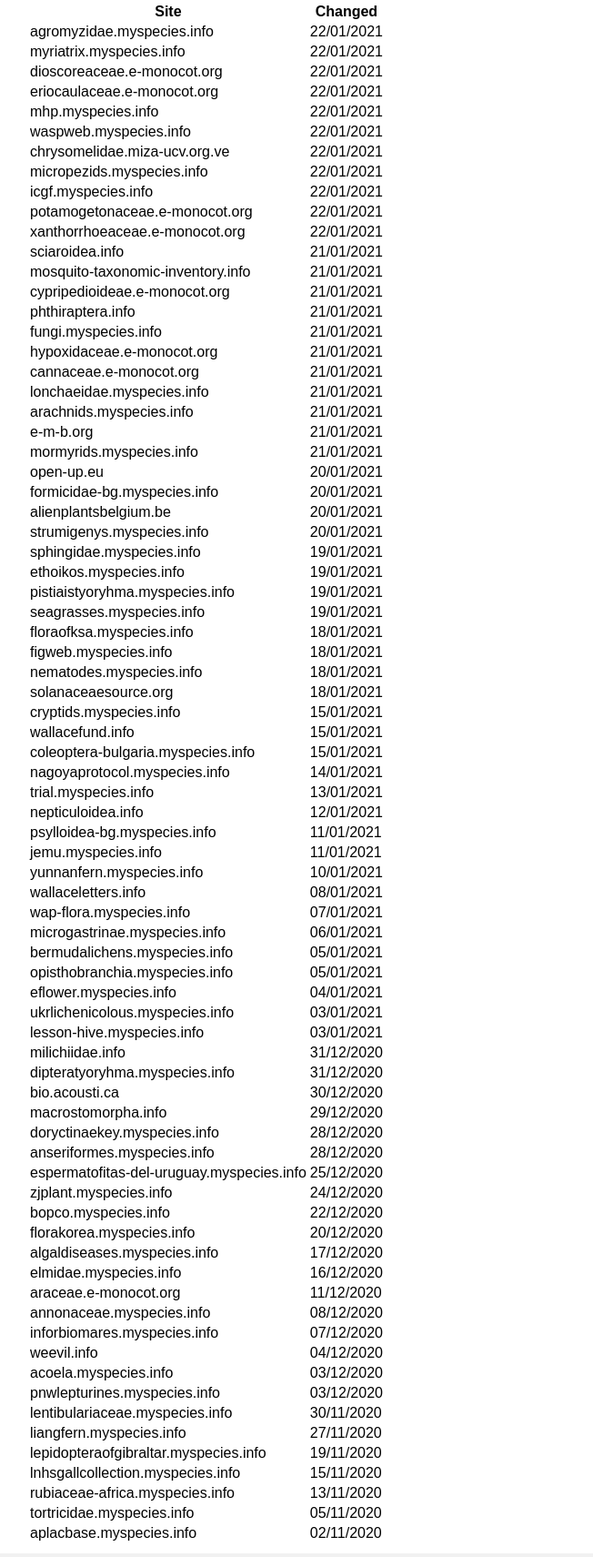
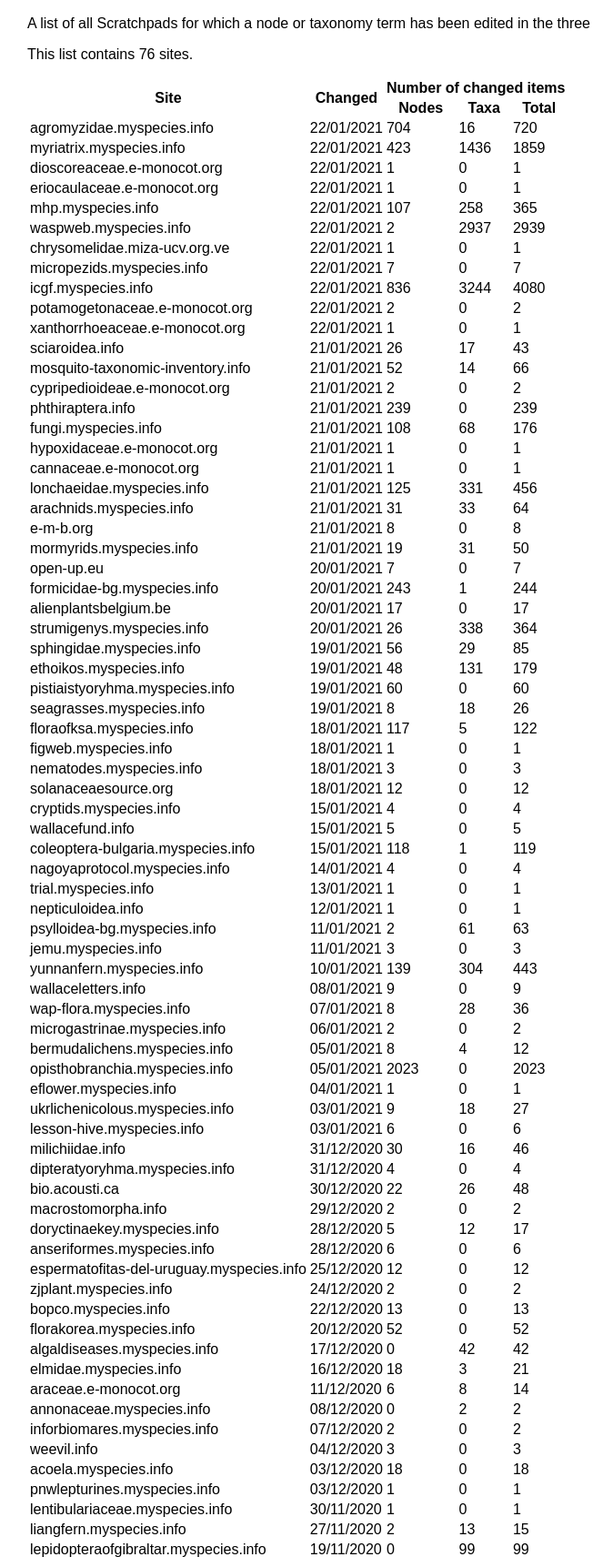
Before and after one commit to NaturalHistoryMuseum/scratchpads-usage, a website: page docs/recently-edited.html in a window 1280 px wide. Shown: the part 209-1920 px from the top of the page at 91% size, without its empty margins (20-672 px from the left). Drawn offline with Linux system fonts and the light colour scheme.

Commit message:
Add totals to recently edited sites list

```diff
--- a/docs/recently-edited.html
+++ b/docs/recently-edited.html
@@ -102,87 +102,90 @@ nav a {
 	</header>
 	<main class="content">
 
+<p>A list of all Scratchpads for which a node or taxonomy term has been edited in the three months up to 22&#x2F;01&#x2F;2021.</p>
+<p>This list contains 76 sites.</p>
 <table>
 	<thead>
-		<tr><th>Site</th><th>Changed</th></tr>
+		<tr><th rowspan=2>Site</th><th rowspan=2>Changed</th>	<th colspan=3>Number of changed items</th></tr>
+		<tr>	<th>Nodes</th><th>Taxa</th><th>Total</th></tr>
 	</thead>
 	<tbody>
-		<tr><td>agromyzidae.myspecies.info</td><td>22&#x2F;01&#x2F;2021</td></tr>
-		<tr><td>myriatrix.myspecies.info</td><td>22&#x2F;01&#x2F;2021</td></tr>
-		<tr><td>dioscoreaceae.e-monocot.org</td><td>22&#x2F;01&#x2F;2021</td></tr>
-		<tr><td>eriocaulaceae.e-monocot.org</td><td>22&#x2F;01&#x2F;2021</td></tr>
-		<tr><td>mhp.myspecies.info</td><td>22&#x2F;01&#x2F;2021</td></tr>
-		<tr><td>waspweb.myspecies.info</td><td>22&#x2F;01&#x2F;2021</td></tr>
-		<tr><td>chrysomelidae.miza-ucv.org.ve</td><td>22&#x2F;01&#x2F;2021</td></tr>
-		<tr><td>micropezids.myspecies.info</td><td>22&#x2F;01&#x2F;2021</td></tr>
-		<tr><td>icgf.myspecies.info</td><td>22&#x2F;01&#x2F;2021</td></tr>
-		<tr><td>potamogetonaceae.e-monocot.org</td><td>22&#x2F;01&#x2F;2021</td></tr>
-		<tr><td>xanthorrhoeaceae.e-monocot.org</td><td>22&#x2F;01&#x2F;2021</td></tr>
-		<tr><td>sciaroidea.info</td><td>21&#x2F;01&#x2F;2021</td></tr>
-		<tr><td>mosquito-taxonomic-inventory.info</td><td>21&#x2F;01&#x2F;2021</td></tr>
-		<tr><td>cypripedioideae.e-monocot.org</td><td>21&#x2F;01&#x2F;2021</td></tr>
-		<tr><td>phthiraptera.info</td><td>21&#x2F;01&#x2F;2021</td></tr>
-		<tr><td>fungi.myspecies.info</td><td>21&#x2F;01&#x2F;2021</td></tr>
-		<tr><td>hypoxidaceae.e-monocot.org</td><td>21&#x2F;01&#x2F;2021</td></tr>
-		<tr><td>cannaceae.e-monocot.org</td><td>21&#x2F;01&#x2F;2021</td></tr>
-		<tr><td>lonchaeidae.myspecies.info</td><td>21&#x2F;01&#x2F;2021</td></tr>
-		<tr><td>arachnids.myspecies.info</td><td>21&#x2F;01&#x2F;2021</td></tr>
-		<tr><td>e-m-b.org</td><td>21&#x2F;01&#x2F;2021</td></tr>
-		<tr><td>mormyrids.myspecies.info</td><td>21&#x2F;01&#x2F;2021</td></tr>
-		<tr><td>open-up.eu</td><td>20&#x2F;01&#x2F;2021</td></tr>
-		<tr><td>formicidae-bg.myspecies.info</td><td>20&#x2F;01&#x2F;2021</td></tr>
-		<tr><td>alienplantsbelgium.be</td><td>20&#x2F;01&#x2F;2021</td></tr>
-		<tr><td>strumigenys.myspecies.info</td><td>20&#x2F;01&#x2F;2021</td></tr>
-		<tr><td>sphingidae.myspecies.info</td><td>19&#x2F;01&#x2F;2021</td></tr>
-		<tr><td>ethoikos.myspecies.info</td><td>19&#x2F;01&#x2F;2021</td></tr>
-		<tr><td>pistiaistyoryhma.myspecies.info</td><td>19&#x2F;01&#x2F;2021</td></tr>
-		<tr><td>seagrasses.myspecies.info</td><td>19&#x2F;01&#x2F;2021</td></tr>
-		<tr><td>floraofksa.myspecies.info</td><td>18&#x2F;01&#x2F;2021</td></tr>
-		<tr><td>figweb.myspecies.info</td><td>18&#x2F;01&#x2F;2021</td></tr>
-		<tr><td>nematodes.myspecies.info</td><td>18&#x2F;01&#x2F;2021</td></tr>
-		<tr><td>solanaceaesource.org</td><td>18&#x2F;01&#x2F;2021</td></tr>
-		<tr><td>cryptids.myspecies.info</td><td>15&#x2F;01&#x2F;2021</td></tr>
-		<tr><td>wallacefund.info</td><td>15&#x2F;01&#x2F;2021</td></tr>
-		<tr><td>coleoptera-bulgaria.myspecies.info</td><td>15&#x2F;01&#x2F;2021</td></tr>
-		<tr><td>nagoyaprotocol.myspecies.info</td><td>14&#x2F;01&#x2F;2021</td></tr>
-		<tr><td>trial.myspecies.info</td><td>13&#x2F;01&#x2F;2021</td></tr>
-		<tr><td>nepticuloidea.info</td><td>12&#x2F;01&#x2F;2021</td></tr>
-		<tr><td>psylloidea-bg.myspecies.info</td><td>11&#x2F;01&#x2F;2021</td></tr>
-		<tr><td>jemu.myspecies.info</td><td>11&#x2F;01&#x2F;2021</td></tr>
-		<tr><td>yunnanfern.myspecies.info</td><td>10&#x2F;01&#x2F;2021</td></tr>
-		<tr><td>wallaceletters.info</td><td>08&#x2F;01&#x2F;2021</td></tr>
-		<tr><td>wap-flora.myspecies.info</td><td>07&#x2F;01&#x2F;2021</td></tr>
-		<tr><td>microgastrinae.myspecies.info</td><td>06&#x2F;01&#x2F;2021</td></tr>
-		<tr><td>bermudalichens.myspecies.info</td><td>05&#x2F;01&#x2F;2021</td></tr>
-		<tr><td>opisthobranchia.myspecies.info</td><td>05&#x2F;01&#x2F;2021</td></tr>
-		<tr><td>eflower.myspecies.info</td><td>04&#x2F;01&#x2F;2021</td></tr>
-		<tr><td>ukrlichenicolous.myspecies.info</td><td>03&#x2F;01&#x2F;2021</td></tr>
-		<tr><td>lesson-hive.myspecies.info</td><td>03&#x2F;01&#x2F;2021</td></tr>
-		<tr><td>milichiidae.info</td><td>31&#x2F;12&#x2F;2020</td></tr>
-		<tr><td>dipteratyoryhma.myspecies.info</td><td>31&#x2F;12&#x2F;2020</td></tr>
-		<tr><td>bio.acousti.ca</td><td>30&#x2F;12&#x2F;2020</td></tr>
-		<tr><td>macrostomorpha.info</td><td>29&#x2F;12&#x2F;2020</td></tr>
-		<tr><td>doryctinaekey.myspecies.info</td><td>28&#x2F;12&#x2F;2020</td></tr>
-		<tr><td>anseriformes.myspecies.info</td><td>28&#x2F;12&#x2F;2020</td></tr>
-		<tr><td>espermatofitas-del-uruguay.myspecies.info</td><td>25&#x2F;12&#x2F;2020</td></tr>
-		<tr><td>zjplant.myspecies.info</td><td>24&#x2F;12&#x2F;2020</td></tr>
-		<tr><td>bopco.myspecies.info</td><td>22&#x2F;12&#x2F;2020</td></tr>
-		<tr><td>florakorea.myspecies.info</td><td>20&#x2F;12&#x2F;2020</td></tr>
-		<tr><td>algaldiseases.myspecies.info</td><td>17&#x2F;12&#x2F;2020</td></tr>
-		<tr><td>elmidae.myspecies.info</td><td>16&#x2F;12&#x2F;2020</td></tr>
-		<tr><td>araceae.e-monocot.org</td><td>11&#x2F;12&#x2F;2020</td></tr>
-		<tr><td>annonaceae.myspecies.info</td><td>08&#x2F;12&#x2F;2020</td></tr>
-		<tr><td>inforbiomares.myspecies.info</td><td>07&#x2F;12&#x2F;2020</td></tr>
-		<tr><td>weevil.info</td><td>04&#x2F;12&#x2F;2020</td></tr>
-		<tr><td>acoela.myspecies.info</td><td>03&#x2F;12&#x2F;2020</td></tr>
-		<tr><td>pnwlepturines.myspecies.info</td><td>03&#x2F;12&#x2F;2020</td></tr>
-		<tr><td>lentibulariaceae.myspecies.info</td><td>30&#x2F;11&#x2F;2020</td></tr>
-		<tr><td>liangfern.myspecies.info</td><td>27&#x2F;11&#x2F;2020</td></tr>
-		<tr><td>lepidopteraofgibraltar.myspecies.info</td><td>19&#x2F;11&#x2F;2020</td></tr>
-		<tr><td>lnhsgallcollection.myspecies.info</td><td>15&#x2F;11&#x2F;2020</td></tr>
-		<tr><td>rubiaceae-africa.myspecies.info</td><td>13&#x2F;11&#x2F;2020</td></tr>
-		<tr><td>tortricidae.myspecies.info</td><td>05&#x2F;11&#x2F;2020</td></tr>
-		<tr><td>aplacbase.myspecies.info</td><td>02&#x2F;11&#x2F;2020</td></tr>
+		<tr><td>agromyzidae.myspecies.info</td><td>22&#x2F;01&#x2F;2021</td><td>704</td><td>16</td><td>720</td></tr>
+		<tr><td>myriatrix.myspecies.info</td><td>22&#x2F;01&#x2F;2021</td><td>423</td><td>1436</td><td>1859</td></tr>
+		<tr><td>dioscoreaceae.e-monocot.org</td><td>22&#x2F;01&#x2F;2021</td><td>1</td><td>0</td><td>1</td></tr>
+		<tr><td>eriocaulaceae.e-monocot.org</td><td>22&#x2F;01&#x2F;2021</td><td>1</td><td>0</td><td>1</td></tr>
+		<tr><td>mhp.myspecies.info</td><td>22&#x2F;01&#x2F;2021</td><td>107</td><td>258</td><td>365</td></tr>
+		<tr><td>waspweb.myspecies.info</td><td>22&#x2F;01&#x2F;2021</td><td>2</td><td>2937</td><td>2939</td></tr>
+		<tr><td>chrysomelidae.miza-ucv.org.ve</td><td>22&#x2F;01&#x2F;2021</td><td>1</td><td>0</td><td>1</td></tr>
+		<tr><td>micropezids.myspecies.info</td><td>22&#x2F;01&#x2F;2021</td><td>7</td><td>0</td><td>7</td></tr>
+		<tr><td>icgf.myspecies.info</td><td>22&#x2F;01&#x2F;2021</td><td>836</td><td>3244</td><td>4080</td></tr>
+		<tr><td>potamogetonaceae.e-monocot.org</td><td>22&#x2F;01&#x2F;2021</td><td>2</td><td>0</td><td>2</td></tr>
+		<tr><td>xanthorrhoeaceae.e-monocot.org</td><td>22&#x2F;01&#x2F;2021</td><td>1</td><td>0</td><td>1</td></tr>
+		<tr><td>sciaroidea.info</td><td>21&#x2F;01&#x2F;2021</td><td>26</td><td>17</td><td>43</td></tr>
+		<tr><td>mosquito-taxonomic-inventory.info</td><td>21&#x2F;01&#x2F;2021</td><td>52</td><td>14</td><td>66</td></tr>
+		<tr><td>cypripedioideae.e-monocot.org</td><td>21&#x2F;01&#x2F;2021</td><td>2</td><td>0</td><td>2</td></tr>
+		<tr><td>phthiraptera.info</td><td>21&#x2F;01&#x2F;2021</td><td>239</td><td>0</td><td>239</td></tr>
+		<tr><td>fungi.myspecies.info</td><td>21&#x2F;01&#x2F;2021</td><td>108</td><td>68</td><td>176</td></tr>
+		<tr><td>hypoxidaceae.e-monocot.org</td><td>21&#x2F;01&#x2F;2021</td><td>1</td><td>0</td><td>1</td></tr>
+		<tr><td>cannaceae.e-monocot.org</td><td>21&#x2F;01&#x2F;2021</td><td>1</td><td>0</td><td>1</td></tr>
+		<tr><td>lonchaeidae.myspecies.info</td><td>21&#x2F;01&#x2F;2021</td><td>125</td><td>331</td><td>456</td></tr>
+		<tr><td>arachnids.myspecies.info</td><td>21&#x2F;01&#x2F;2021</td><td>31</td><td>33</td><td>64</td></tr>
+		<tr><td>e-m-b.org</td><td>21&#x2F;01&#x2F;2021</td><td>8</td><td>0</td><td>8</td></tr>
+		<tr><td>mormyrids.myspecies.info</td><td>21&#x2F;01&#x2F;2021</td><td>19</td><td>31</td><td>50</td></tr>
+		<tr><td>open-up.eu</td><td>20&#x2F;01&#x2F;2021</td><td>7</td><td>0</td><td>7</td></tr>
+		<tr><td>formicidae-bg.myspecies.info</td><td>20&#x2F;01&#x2F;2021</td><td>243</td><td>1</td><td>244</td></tr>
+		<tr><td>alienplantsbelgium.be</td><td>20&#x2F;01&#x2F;2021</td><td>17</td><td>0</td><td>17</td></tr>
+		<tr><td>strumigenys.myspecies.info</td><td>20&#x2F;01&#x2F;2021</td><td>26</td><td>338</td><td>364</td></tr>
+		<tr><td>sphingidae.myspecies.info</td><td>19&#x2F;01&#x2F;2021</td><td>56</td><td>29</td><td>85</td></tr>
+		<tr><td>ethoikos.myspecies.info</td><td>19&#x2F;01&#x2F;2021</td><td>48</td><td>131</td><td>179</td></tr>
+		<tr><td>pistiaistyoryhma.myspecies.info</td><td>19&#x2F;01&#x2F;2021</td><td>60</td><td>0</td><td>60</td></tr>
+		<tr><td>seagrasses.myspecies.info</td><td>19&#x2F;01&#x2F;2021</td><td>8</td><td>18</td><td>26</td></tr>
+		<tr><td>floraofksa.myspecies.info</td><td>18&#x2F;01&#x2F;2021</td><td>117</td><td>5</td><td>122</td></tr>
+		<tr><td>figweb.myspecies.info</td><td>18&#x2F;01&#x2F;2021</td><td>1</td><td>0</td><td>1</td></tr>
+		<tr><td>nematodes.myspecies.info</td><td>18&#x2F;01&#x2F;2021</td><td>3</td><td>0</td><td>3</td></tr>
+		<tr><td>solanaceaesource.org</td><td>18&#x2F;01&#x2F;2021</td><td>12</td><td>0</td><td>12</td></tr>
+		<tr><td>cryptids.myspecies.info</td><td>15&#x2F;01&#x2F;2021</td><td>4</td><td>0</td><td>4</td></tr>
+		<tr><td>wallacefund.info</td><td>15&#x2F;01&#x2F;2021</td><td>5</td><td>0</td><td>5</td></tr>
+		<tr><td>coleoptera-bulgaria.myspecies.info</td><td>15&#x2F;01&#x2F;2021</td><td>118</td><td>1</td><td>119</td></tr>
+		<tr><td>nagoyaprotocol.myspecies.info</td><td>14&#x2F;01&#x2F;2021</td><td>4</td><td>0</td><td>4</td></tr>
+		<tr><td>trial.myspecies.info</td><td>13&#x2F;01&#x2F;2021</td><td>1</td><td>0</td><td>1</td></tr>
+		<tr><td>nepticuloidea.info</td><td>12&#x2F;01&#x2F;2021</td><td>1</td><td>0</td><td>1</td></tr>
+		<tr><td>psylloidea-bg.myspecies.info</td><td>11&#x2F;01&#x2F;2021</td><td>2</td><td>61</td><td>63</td></tr>
+		<tr><td>jemu.myspecies.info</td><td>11&#x2F;01&#x2F;2021</td><td>3</td><td>0</td><td>3</td></tr>
+		<tr><td>yunnanfern.myspecies.info</td><td>10&#x2F;01&#x2F;2021</td><td>139</td><td>304</td><td>443</td></tr>
+		<tr><td>wallaceletters.info</td><td>08&#x2F;01&#x2F;2021</td><td>9</td><td>0</td><td>9</td></tr>
+		<tr><td>wap-flora.myspecies.info</td><td>07&#x2F;01&#x2F;2021</td><td>8</td><td>28</td><td>36</td></tr>
+		<tr><td>microgastrinae.myspecies.info</td><td>06&#x2F;01&#x2F;2021</td><td>2</td><td>0</td><td>2</td></tr>
+		<tr><td>bermudalichens.myspecies.info</td><td>05&#x2F;01&#x2F;2021</td><td>8</td><td>4</td><td>12</td></tr>
+		<tr><td>opisthobranchia.myspecies.info</td><td>05&#x2F;01&#x2F;2021</td><td>2023</td><td>0</td><td>2023</td></tr>
+		<tr><td>eflower.myspecies.info</td><td>04&#x2F;01&#x2F;2021</td><td>1</td><td>0</td><td>1</td></tr>
+		<tr><td>ukrlichenicolous.myspecies.info</td><td>03&#x2F;01&#x2F;2021</td><td>9</td><td>18</td><td>27</td></tr>
+		<tr><td>lesson-hive.myspecies.info</td><td>03&#x2F;01&#x2F;2021</td><td>6</td><td>0</td><td>6</td></tr>
+		<tr><td>milichiidae.info</td><td>31&#x2F;12&#x2F;2020</td><td>30</td><td>16</td><td>46</td></tr>
+		<tr><td>dipteratyoryhma.myspecies.info</td><td>31&#x2F;12&#x2F;2020</td><td>4</td><td>0</td><td>4</td></tr>
+		<tr><td>bio.acousti.ca</td><td>30&#x2F;12&#x2F;2020</td><td>22</td><td>26</td><td>48</td></tr>
+		<tr><td>macrostomorpha.info</td><td>29&#x2F;12&#x2F;2020</td><td>2</td><td>0</td><td>2</td></tr>
+		<tr><td>doryctinaekey.myspecies.info</td><td>28&#x2F;12&#x2F;2020</td><td>5</td><td>12</td><td>17</td></tr>
+		<tr><td>anseriformes.myspecies.info</td><td>28&#x2F;12&#x2F;2020</td><td>6</td><td>0</td><td>6</td></tr>
+		<tr><td>espermatofitas-del-uruguay.myspecies.info</td><td>25&#x2F;12&#x2F;2020</td><td>12</td><td>0</td><td>12</td></tr>
+		<tr><td>zjplant.myspecies.info</td><td>24&#x2F;12&#x2F;2020</td><td>2</td><td>0</td><td>2</td></tr>
+		<tr><td>bopco.myspecies.info</td><td>22&#x2F;12&#x2F;2020</td><td>13</td><td>0</td><td>13</td></tr>
+		<tr><td>florakorea.myspecies.info</td><td>20&#x2F;12&#x2F;2020</td><td>52</td><td>0</td><td>52</td></tr>
+		<tr><td>algaldiseases.myspecies.info</td><td>17&#x2F;12&#x2F;2020</td><td>0</td><td>42</td><td>42</td></tr>
+		<tr><td>elmidae.myspecies.info</td><td>16&#x2F;12&#x2F;2020</td><td>18</td><td>3</td><td>21</td></tr>
+		<tr><td>araceae.e-monocot.org</td><td>11&#x2F;12&#x2F;2020</td><td>6</td><td>8</td><td>14</td></tr>
+		<tr><td>annonaceae.myspecies.info</td><td>08&#x2F;12&#x2F;2020</td><td>0</td><td>2</td><td>2</td></tr>
+		<tr><td>inforbiomares.myspecies.info</td><td>07&#x2F;12&#x2F;2020</td><td>2</td><td>0</td><td>2</td></tr>
+		<tr><td>weevil.info</td><td>04&#x2F;12&#x2F;2020</td><td>3</td><td>0</td><td>3</td></tr>
+		<tr><td>acoela.myspecies.info</td><td>03&#x2F;12&#x2F;2020</td><td>18</td><td>0</td><td>18</td></tr>
+		<tr><td>pnwlepturines.myspecies.info</td><td>03&#x2F;12&#x2F;2020</td><td>1</td><td>0</td><td>1</td></tr>
+		<tr><td>lentibulariaceae.myspecies.info</td><td>30&#x2F;11&#x2F;2020</td><td>1</td><td>0</td><td>1</td></tr>
+		<tr><td>liangfern.myspecies.info</td><td>27&#x2F;11&#x2F;2020</td><td>2</td><td>13</td><td>15</td></tr>
+		<tr><td>lepidopteraofgibraltar.myspecies.info</td><td>19&#x2F;11&#x2F;2020</td><td>0</td><td>99</td><td>99</td></tr>
+		<tr><td>lnhsgallcollection.myspecies.info</td><td>15&#x2F;11&#x2F;2020</td><td>22</td><td>1</td><td>23</td></tr>
+		<tr><td>rubiaceae-africa.myspecies.info</td><td>13&#x2F;11&#x2F;2020</td><td>1</td><td>0</td><td>1</td></tr>
+		<tr><td>tortricidae.myspecies.info</td><td>05&#x2F;11&#x2F;2020</td><td>0</td><td>255</td><td>255</td></tr>
+		<tr><td>aplacbase.myspecies.info</td><td>02&#x2F;11&#x2F;2020</td><td>1</td><td>0</td><td>1</td></tr>
 	</tbody>
 </table>
 
```
Also changed, not shown: scripts/reports/recently-edited/data.js (+12 -3 lines), scripts/reports/recently-edited/view.js (+6 -3 lines).
